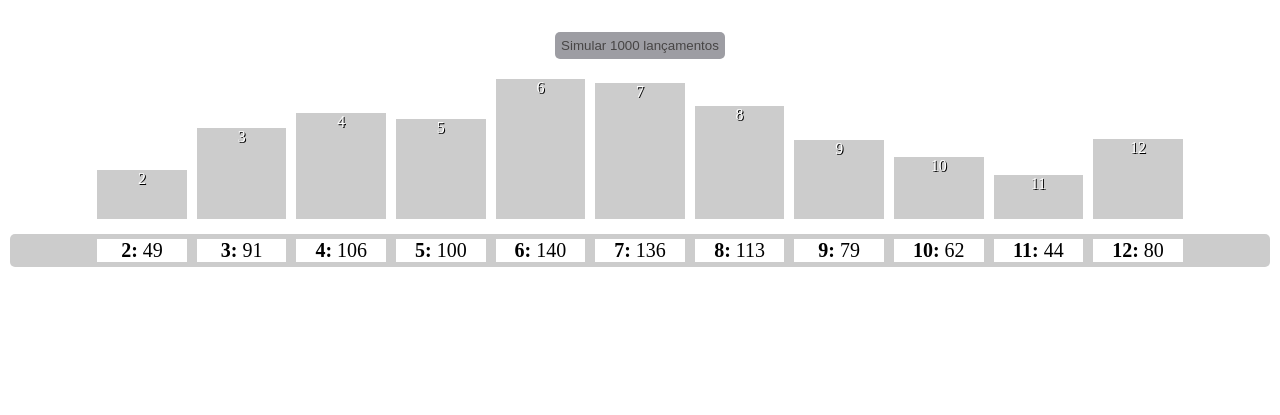
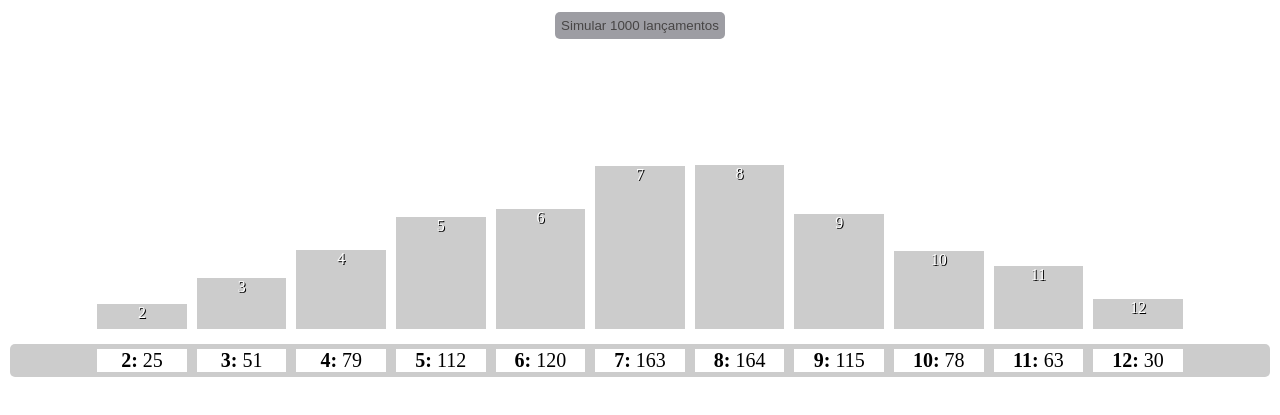
Before and after one commit to Kenzie-Academy-Brasil-Developers/entrega-rolando-dados-sprint-3-RobsonMT, a plain HTML site: page index.html in a window 1280 px wide. Shown: the part 201-616 px from the top of the page. Drawn offline with Linux system fonts and the light colour scheme.

Commit message:
corrigindo-erros

```diff
--- a/script.js
+++ b/script.js
@@ -47,9 +47,9 @@ let lancamentos = 0;
 
   while(lancamentos <1000){
     lancamentos++;
-    let valorDado1 = Math.floor(Math.random()* 7);
+    let valorDado1 = Math.floor(Math.random()* 6+1);
     // console.log(valorDado1)
-    let valorDado2 = Math.floor(Math.random()* 7);
+    let valorDado2 = Math.floor(Math.random()* 6+1);
     // console.log(valorDado2)
     somaDados = valorDado1 + valorDado2;
 
--- a/style.css
+++ b/style.css
@@ -39,7 +39,7 @@ header{
 }
 
 .dados--area{
-    margin-bottom: 30px;
+    margin-bottom: 10px;
     display: flex;
     flex-flow: column nowrap;
     justify-content: center;
@@ -99,6 +99,7 @@ div>p{
     align-items: flex-end;
     justify-content: center;
     margin-top: 10px;
+    height: 220px;
 }
 
 @media screen and (min-width: 600px){
@@ -121,7 +122,9 @@ div>p{
     img{
         width: 70px;
     }
-
+    #GraficoBarra{
+        height: 280px;
+    }
     #Nvezes{
         display:flex;
         text-align: center;
```
